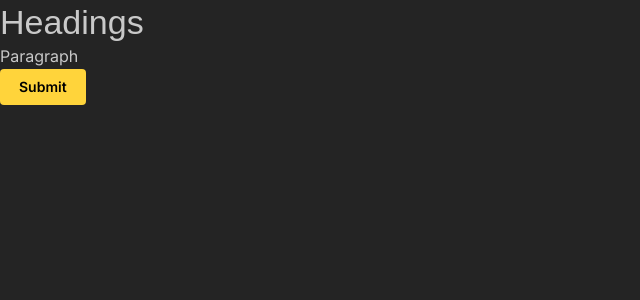
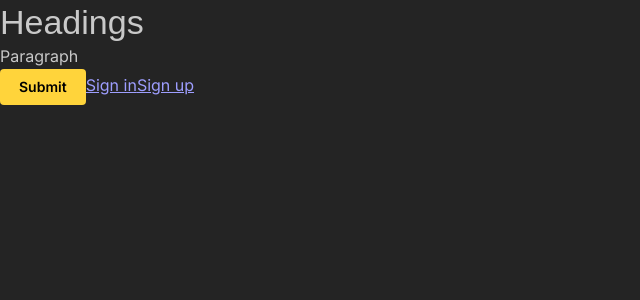
Before and after one commit to prvnbist/tracksubs, a Next.js app in the folder apps/client/: page / in a window 1280 px wide. Shown: the top 300 px of the page, without its empty margins (0-640 px from the left). Built offline with nearby package versions, Linux system fonts and the light colour scheme; a web font is replaced by a local one.

Commit message:
chore: package rename

```diff
--- /dev/null
+++ b/apps/client/app/api/auth/[kindeAuth]/route.ts
@@ -0,0 +1,3 @@
+import { handleAuth } from '@kinde-oss/kinde-auth-nextjs/server'
+
+export const GET = handleAuth()
--- a/apps/client/app/layout.tsx
+++ b/apps/client/app/layout.tsx
@@ -5,7 +5,7 @@
 import theme from './theme'
 
 export const metadata = {
-	title: 'Track Subscriptions by Praveen Bisht',
+	title: 'Track mysubscriptions by Praveen Bisht',
 }
 
 export default function RootLayout({ children }: { children: React.ReactNode }) {
--- a/apps/client/app/page.tsx
+++ b/apps/client/app/page.tsx
@@ -1,4 +1,5 @@
 import { Button, Text, Title } from '@mantine/core'
+import { RegisterLink, LoginLink } from '@kinde-oss/kinde-auth-nextjs/components'
 
 export default function Page(): JSX.Element {
 	return (
@@ -6,6 +7,8 @@
 			<Title>Headings</Title>
 			<Text>Paragraph</Text>
 			<Button>Submit</Button>
+			<LoginLink>Sign in</LoginLink>
+			<RegisterLink>Sign up</RegisterLink>
 		</main>
 	)
 }
--- a/apps/client/package.json
+++ b/apps/client/package.json
@@ -9,6 +9,7 @@
 		"lint": "eslint . --max-warnings 0"
 	},
 	"dependencies": {
+		"@kinde-oss/kinde-auth-nextjs": "^2.2.2",
 		"@mantine/core": "^7.7.0",
 		"@mantine/hooks": "^7.7.0",
 		"next": "^14.1.1",
@@ -16,9 +17,9 @@
 		"react-dom": "^18.2.0"
 	},
 	"devDependencies": {
+		"@mysubs/eslint-config": "*",
+		"@mysubs/typescript-config": "*",
 		"@next/eslint-plugin-next": "^14.1.1",
-		"@subs/eslint-config": "*",
-		"@subs/typescript-config": "*",
 		"@types/eslint": "^8.56.5",
 		"@types/node": "^20.11.24",
 		"@types/react": "^18.2.61",
--- a/apps/client/tsconfig.json
+++ b/apps/client/tsconfig.json
@@ -1,5 +1,5 @@
 {
-	"extends": "@subs/typescript-config/nextjs.json",
+	"extends": "@mysubs/typescript-config/nextjs.json",
 	"compilerOptions": {
 		"plugins": [
 			{
--- a/package.json
+++ b/package.json
@@ -1,5 +1,5 @@
 {
-	"name": "subs",
+	"name": "mysubs",
 	"private": true,
 	"scripts": {
 		"build": "turbo build",
@@ -8,8 +8,8 @@
 		"format": "prettier --write \"**/*.{css,js,ts,tsx,json}\""
 	},
 	"devDependencies": {
-		"@subs/eslint-config": "*",
-		"@subs/typescript-config": "*",
+		"@mysubs/eslint-config": "*",
+		"@mysubs/typescript-config": "*",
 		"prettier": "^3.2.5",
 		"turbo": "latest"
 	},
--- a/packages/eslint-config/package.json
+++ b/packages/eslint-config/package.json
@@ -1,5 +1,5 @@
 {
-	"name": "@subs/eslint-config",
+	"name": "@mysubs/eslint-config",
 	"version": "0.0.0",
 	"private": true,
 	"files": [
--- a/packages/typescript-config/package.json
+++ b/packages/typescript-config/package.json
@@ -1,5 +1,5 @@
 {
-	"name": "@subs/typescript-config",
+	"name": "@mysubs/typescript-config",
 	"version": "0.0.0",
 	"private": true,
 	"license": "MIT",
--- a/tsconfig.json
+++ b/tsconfig.json
@@ -1,3 +1,3 @@
 {
-	"extends": "@subs/typescript-config/base.json"
+	"extends": "@mysubs/typescript-config/base.json"
 }
```
Also changed, not shown: apps/client/.eslintrc.js, 2 other files (tests, documents, lock files or other folders).
